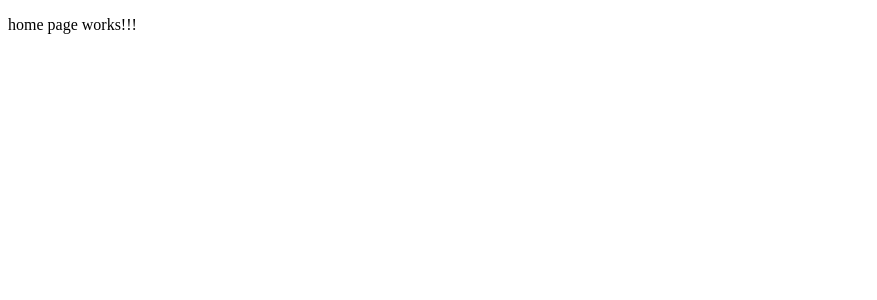
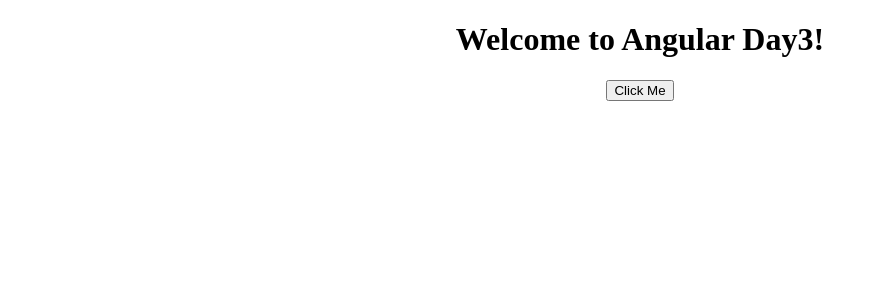
Before and after one commit to sevendyne/angular_tutorial1, an Angular app: page / in a window 1280 px wide. Shown: the top 300 px of the page, without its empty margins (0-877 px from the left). Built offline with nearby package versions, Linux system fonts and the light colour scheme.

Commit message:
added component

```diff
--- a/src/app/app.component.html
+++ b/src/app/app.component.html
@@ -1 +1,8 @@
-<router-outlet />
+<div style="text-align:center">
+    <h1>Welcome to {{ title }}!</h1>
+
+    <!-- HomeComponent embedded directly -->
+    <app-home [title]="title" (buttonClicked)="handleButtonClick($event)"></app-home>
+
+    <p>{{ outputMessage }}</p>
+</div>
--- a/src/app/app.component.ts
+++ b/src/app/app.component.ts
@@ -1,13 +1,19 @@
 import { Component } from '@angular/core';
-import { RouterOutlet } from '@angular/router';
+import { HomeComponent } from './home/home.component'; // Import HomeComponent
 
 @Component({
   selector: 'app-root',
   standalone: true,
-  imports: [RouterOutlet],
   templateUrl: './app.component.html',
-  styleUrl: './app.component.css'
+  styleUrl: './app.component.css',
+  imports: [HomeComponent]
 })
 export class AppComponent {
-  title = 'angular-app1';
+  title = 'Angular Day3';
+  outputMessage: string = '';
+
+  handleButtonClick(event: string) {
+    this.outputMessage = event;
+    // alert(event);
+  }
 }
--- a/src/app/home/home.component.html
+++ b/src/app/home/home.component.html
@@ -1 +1 @@
-<p>home page works!!!</p>
+<button (click)="onButtonClick()">Click Me</button> <!-- Button click triggers the event -->
--- a/src/app/home/home.component.ts
+++ b/src/app/home/home.component.ts
@@ -1,13 +1,16 @@
-import { Component } from '@angular/core';
+import { Component, Input, Output, EventEmitter } from '@angular/core';
 
 @Component({
+  standalone: true, // Declare this as standalone
   selector: 'app-home',
-  standalone: true,
-  imports: [],
   templateUrl: './home.component.html',
-  styleUrl: './home.component.css'
+  styleUrls: ['./home.component.css']
 })
+export class HomeComponent {
+  @Input() title: string = '';
+  @Output() buttonClicked: EventEmitter<string> = new EventEmitter<string>();
 
-export class HomeComponent {
-
+  onButtonClick() {
+    this.buttonClicked.emit('Button clicked! The current title is: ' + this.title);
+  }
 }
--- a/src/main.ts
+++ b/src/main.ts
@@ -2,5 +2,5 @@
 import { appConfig } from './app/app.config';
 import { AppComponent } from './app/app.component';
 
-bootstrapApplication(AppComponent, appConfig)
+bootstrapApplication(AppComponent)
   .catch((err) => console.error(err));
```
Also changed, not shown: src/app/app.module.ts (deleted, +0 -19 lines).
